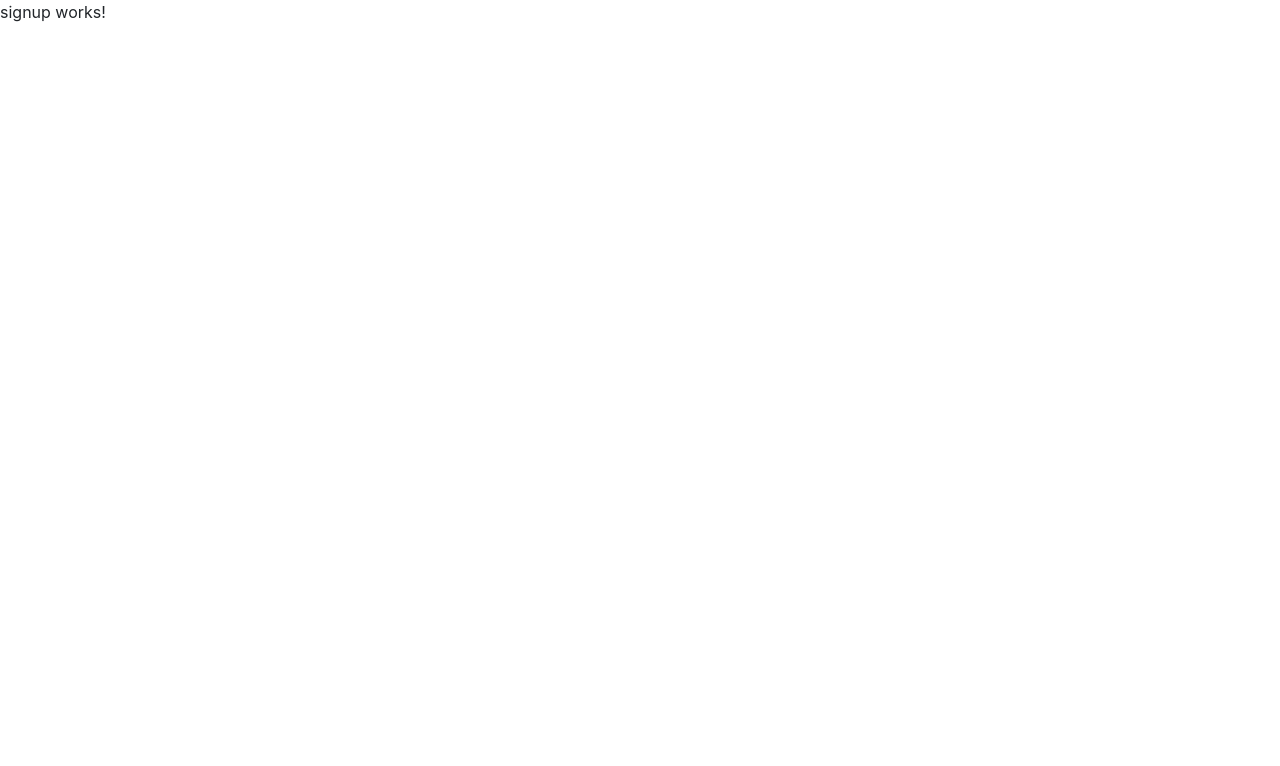
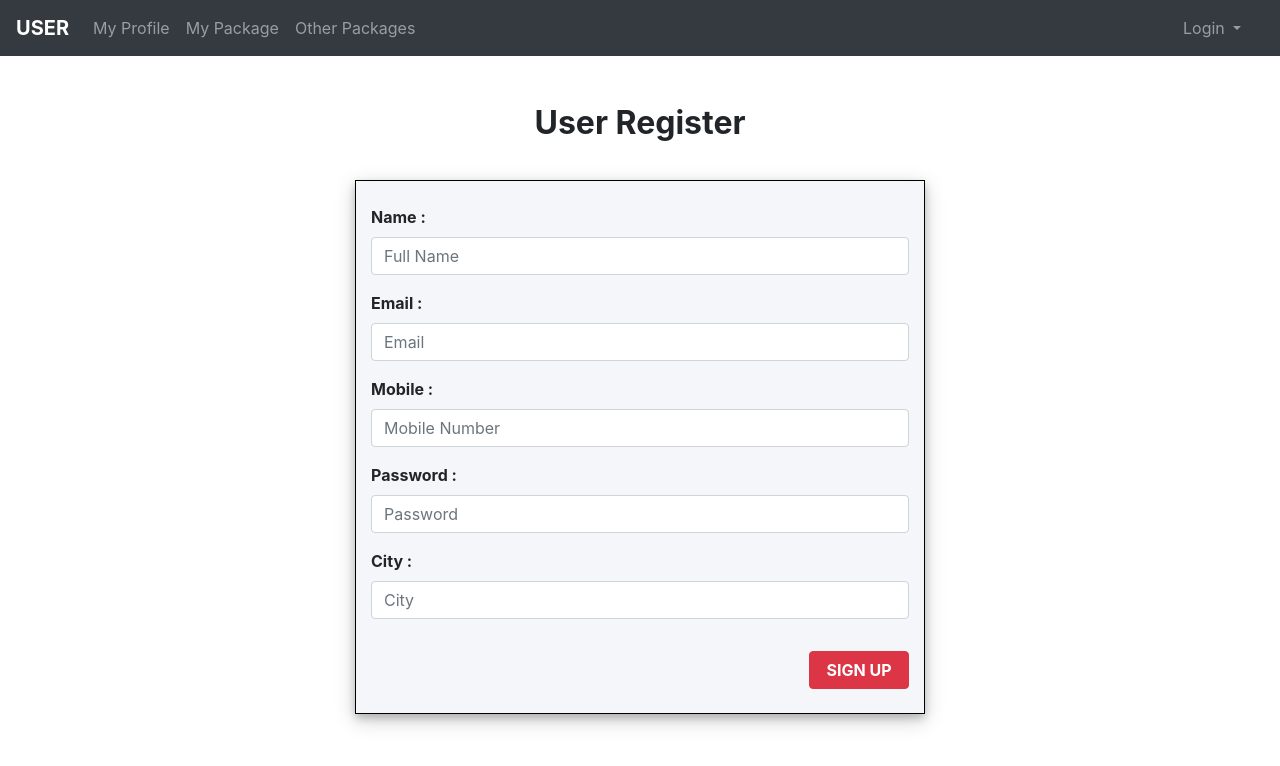
Before and after one commit to rohansharma996/exam-frontend, an Angular app: page /signup in a window 1280 px wide. Shown: the top 766 px of the page. Built offline with nearby package versions, Linux system fonts and the light colour scheme.

Commit message:
user signup UI

```diff
--- a/src/app/components/user-panel/signup/signup.component.css
+++ b/src/app/components/user-panel/signup/signup.component.css
@@ -0,0 +1,6 @@
+.box{
+    border: 1px solid black;
+    max-width: 1200px;
+    box-shadow: 0 4px 8px 0 rgba(0, 0, 0, 0.2), 0 6px 20px 0 rgba(0, 0, 0, 0.19);
+    background-color: #F4F6F9;
+}
--- a/src/app/components/user-panel/signup/signup.component.html
+++ b/src/app/components/user-panel/signup/signup.component.html
@@ -1,3 +1,34 @@
-<p>
-  signup works!
-</p>
+
+<app-user-header></app-user-header>
+
+<div class="container">
+    <div class="row text-center">
+        <h2 class="mt-5 text-center mx-auto"><strong>User Register</strong></h2>
+    </div>
+     <div style="padding-top:30px" class="row pb-4">
+         <div class="box mx-auto col-12 col-md-6 pt-4 pb-4">
+            <div class="form-group">
+                <label for="name"><strong>Name : </strong></label>
+                <input type="text" placeholder="Full Name" name="name" class="form-control">
+                </div>
+             <div class="form-group">
+                 <label for="email"><strong>Email : </strong></label>
+                 <input type="email" placeholder="Email" name="email" class="form-control">
+             </div>
+            <div class="form-group">
+                <label for="mobile"><strong>Mobile : </strong></label>
+                <input type="number" placeholder="Mobile Number" name="mobile" class="form-control">
+            </div>
+             <div class="form-group">
+                 <label for="password"><strong>Password : </strong></label>
+                 <input type="password" placeholder="Password" name="password" class="form-control">
+             </div>
+            <div class="form-group">
+                <label for="city"><strong>City : </strong></label>
+                <input type="text" placeholder="City" name="city" class="form-control">
+            </div>
+            <button style="min-width: 100px;float: right;" class="btn btn-danger mt-3"><strong>SIGN UP</strong></button>
+            </div>
+</div>
+
+         </div>
```
